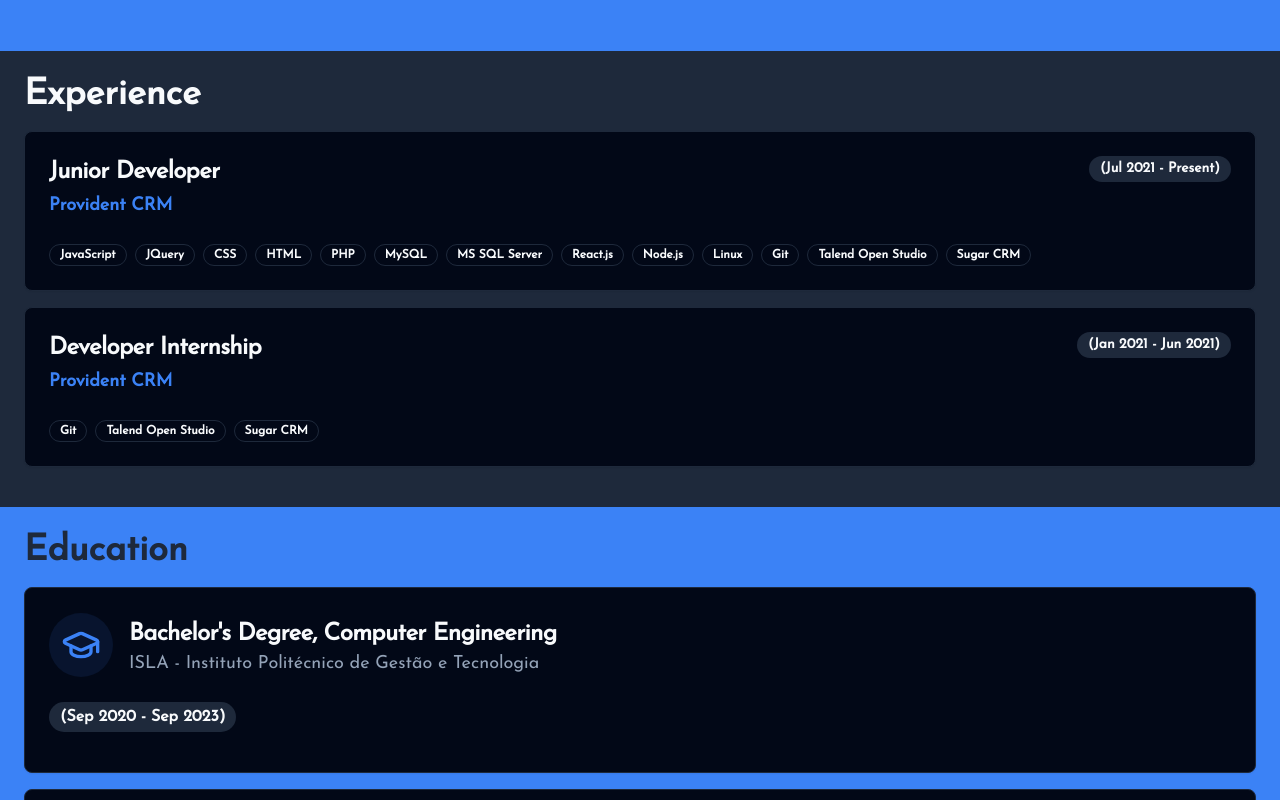
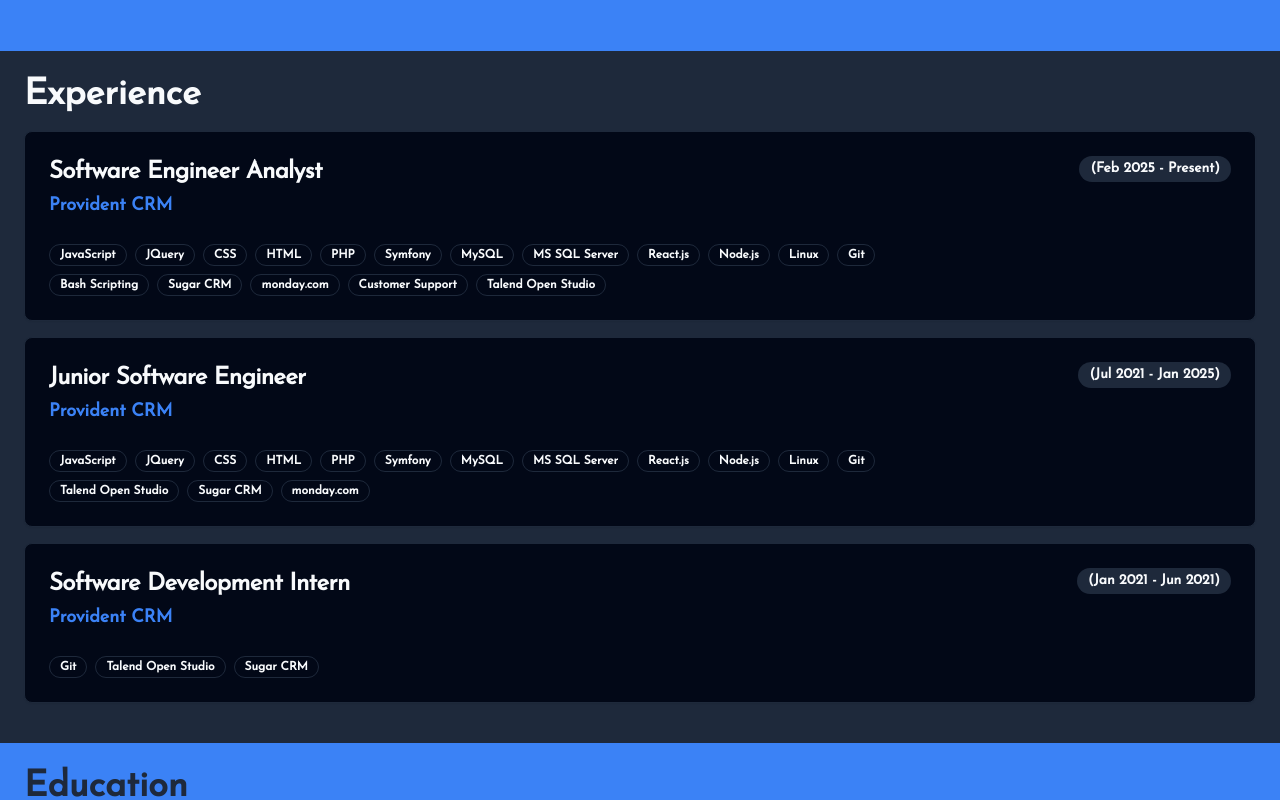
Before and after one commit to matheussreis/portfolio, a React (Vite) app: page / in a window 1280 px wide. Shown: the part 653-1453 px from the top of the page. Built offline with nearby package versions, Linux system fonts and the light colour scheme.

Commit message:
add new role and handle overflow for skill badges

```diff
--- a/src/components/ExperienceSection.tsx
+++ b/src/components/ExperienceSection.tsx
@@ -97,7 +97,7 @@
         </div>
       </CardHeader>
       <CardContent>
-        <div className="flex flex-wrap gap-2">
+        <div className="flex flex-wrap gap-2 w-full md:w-3/4">
           {skills.map((skill, index) => (
             <Badge key={index} variant="outline">
               {skill}
--- a/src/i18n/en/translation.json
+++ b/src/i18n/en/translation.json
@@ -71,8 +71,8 @@
         "item1": {
           "company": "Provident CRM",
           "location": "Dublin, County Dublin, Ireland",
-          "role": "Junior Developer",
-          "startDate": "2021-07-01",
+          "role": "Software Engineer Analyst",
+          "startDate": "2025-02-01",
           "endDate": "",
           "contract": "Full-Time",
           "skills": {
@@ -81,6 +81,34 @@
             "css": "CSS",
             "html": "HTML",
             "php": "PHP",
+            "symfony": "Symfony",
+            "mysql": "MySQL",
+            "mssql": "MS SQL Server",
+            "react": "React.js",
+            "node": "Node.js",
+            "linux": "Linux",
+            "git": "Git",
+            "scripting": "Bash Scripting",
+            "sugarcrm": "Sugar CRM",
+            "monday": "monday.com",
+            "support": "Customer Support",
+            "talend": "Talend Open Studio"
+          }
+        },
+        "item2": {
+          "company": "Provident CRM",
+          "location": "Dublin, County Dublin, Ireland",
+          "role": "Junior Software Engineer",
+          "startDate": "2021-07-01",
+          "endDate": "2025-01-01",
+          "contract": "Full-Time",
+          "skills": {
+            "js": "JavaScript",
+            "jquery": "JQuery",
+            "css": "CSS",
+            "html": "HTML",
+            "php": "PHP",
+            "symfony": "Symfony",
             "mysql": "MySQL",
             "mssql": "MS SQL Server",
             "react": "React.js",
@@ -88,13 +116,14 @@
             "linux": "Linux",
             "git": "Git",
             "talend": "Talend Open Studio",
-            "sugarcrm": "Sugar CRM"
+            "sugarcrm": "Sugar CRM",
+            "monday": "monday.com"
           }
         },
-        "item2": {
+        "item3": {
           "company": "Provident CRM",
           "location": "Dublin, County Dublin, Ireland",
-          "role": "Developer Internship",
+          "role": "Software Development Intern",
           "startDate": "2021-01-01",
           "endDate": "2021-06-30",
           "contract": "Full-Time",
--- a/src/i18n/pt/translation.json
+++ b/src/i18n/pt/translation.json
@@ -71,9 +71,36 @@
         "item1": {
           "company": "Provident CRM",
           "location": "Dublin, Condado de Dublin, Irlanda",
+          "role": "Analista de Software",
+          "startDate": "2025-02-01",
+          "endDate": "",
+          "contract": "Full-Time",
+          "skills": {
+            "js": "JavaScript",
+            "jquery": "JQuery",
+            "css": "CSS",
+            "html": "HTML",
+            "php": "PHP",
+            "symfony": "Symfony",
+            "mysql": "MySQL",
+            "mssql": "MS SQL Server",
+            "react": "React.js",
+            "node": "Node.js",
+            "linux": "Linux",
+            "git": "Git",
+            "scripting": "Bash Scripting",
+            "sugarcrm": "Sugar CRM",
+            "monday": "monday.com",
+            "support": "Apoio ao Cliente",
+            "talend": "Talend Open Studio"
+          }
+        },
+        "item2": {
+          "company": "Provident CRM",
+          "location": "Dublin, Condado de Dublin, Irlanda",
           "role": "Desenvolvedor Júnior",
           "startDate": "2021-07-01",
-          "endDate": "",
+          "endDate": "2025-01-01",
           "contract": "Tempo-Integral",
           "skills": {
             "js": "JavaScript",
@@ -81,6 +108,7 @@
             "css": "CSS",
             "html": "HTML",
             "php": "PHP",
+            "symfony": "Symfony",
             "mysql": "MySQL",
             "mssql": "MS SQL Server",
             "react": "React.js",
@@ -88,10 +116,11 @@
             "linux": "Linux",
             "git": "Git",
             "talend": "Talend Open Studio",
-            "sugarcrm": "Sugar CRM"
+            "sugarcrm": "Sugar CRM",
+            "monday": "monday.com"
           }
         },
-        "item2": {
+        "item3": {
           "company": "Provident CRM",
           "location": "Dublin, Condado de Dublin, Irlanda",
           "role": "Estágio de Desenvolvimento",
```
